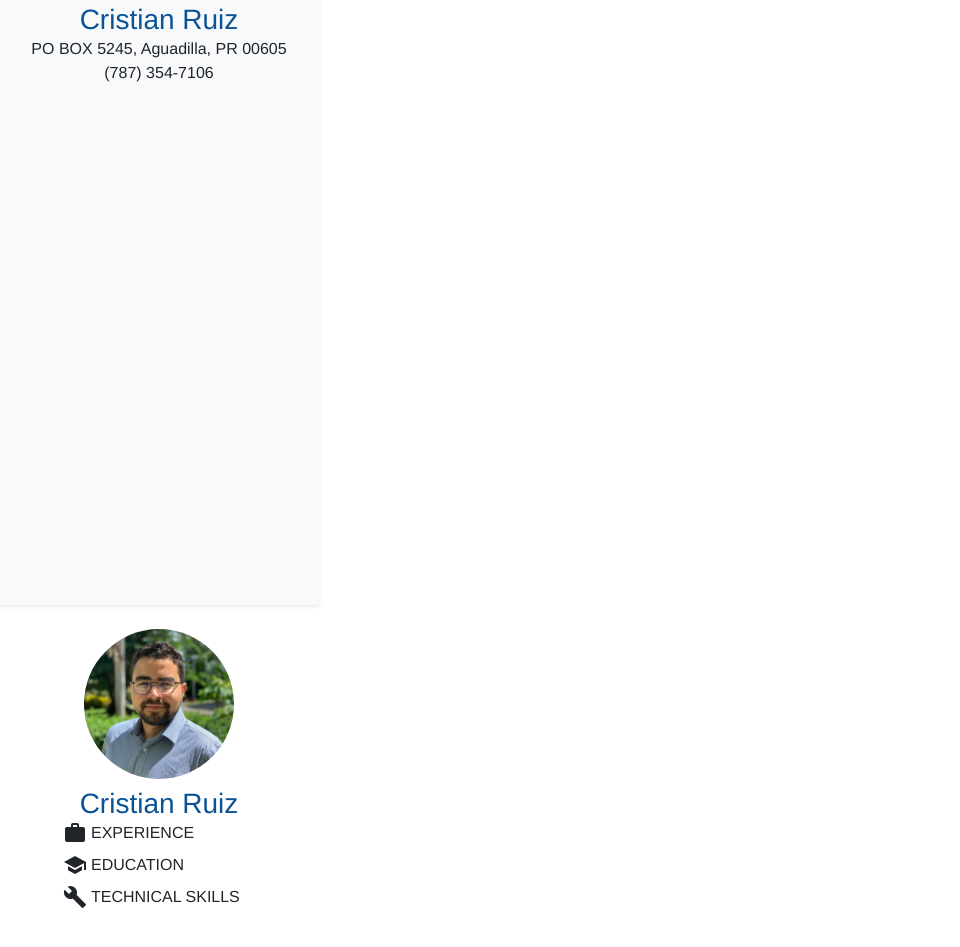
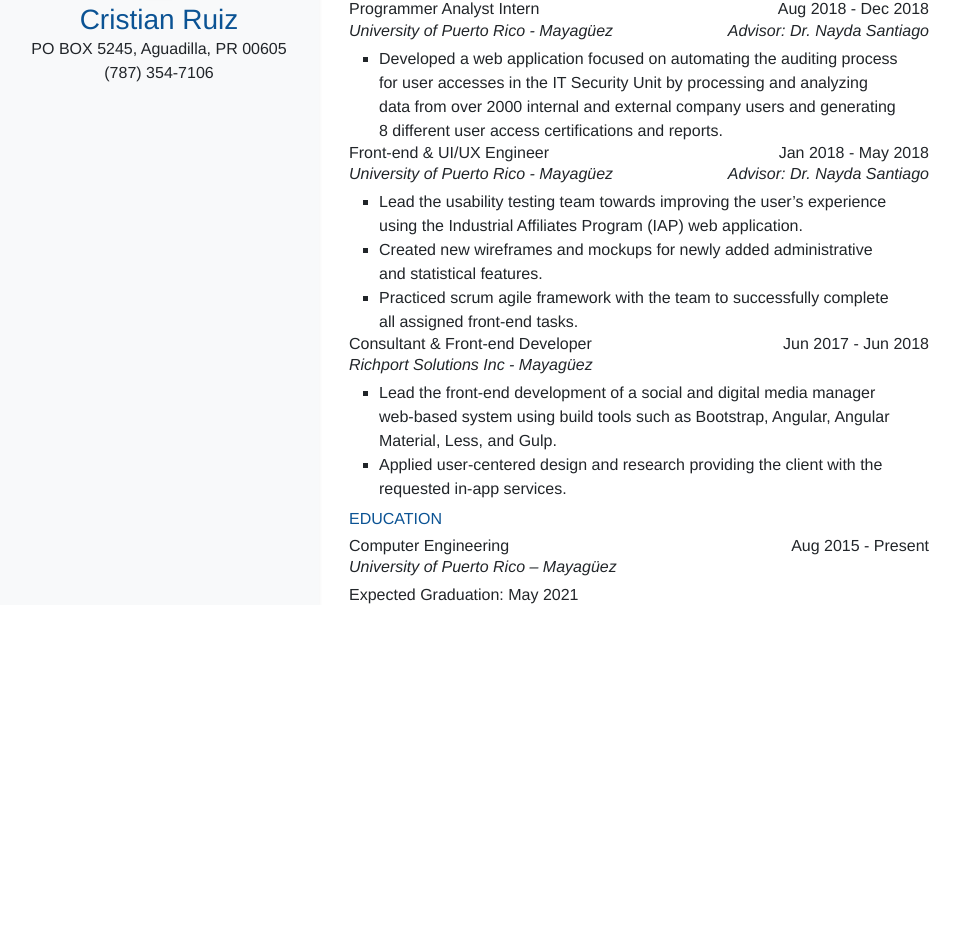
Before and after one commit to krith354/krith354.github.io, an Angular app: page / in a window 1280 px wide. Shown: the part 195-1142 px from the top of the page, without its empty margins (1-961 px from the left). After the commit the page ends 800 px from the top, so only its background shows below. Built offline with nearby package versions, Linux system fonts and the light colour scheme; a web font is replaced by a local one.

Commit message:
added resume info and fixing ui

```diff
--- a/src/app/app.component.html
+++ b/src/app/app.component.html
@@ -1,3 +1,4 @@
+<div class="w-100 d-flex">
   <div class="w-25 vh-100 bg-light shadow-sm">
     <div class="w-100 d-flex justify-content-center">
       <img src="./assets/profile_pic_cris.jpg" class="rounded-circle my-4 shadow" width="150" height="150"  alt="Picture of Cristian Ruiz">
@@ -8,31 +9,121 @@
       <p class="normal m-0">(787) 354-7106</p>
     </div>
   </div>
-<div class="d-flex flex-column p-4 align-items-center w-25">
-  <img src="./assets/profile_pic_cris.jpg" class="rounded-circle mb-2" width="150" height="150"  alt="Picture of Cristian Ruiz">
-  <div class="d-flex flex-column text-center">
-    <h3 class="bold cblue m-0">Cristian Ruiz</h3>
-    <!-- <p class="normal m-0">PO BOX 5245, Aguadilla, PR 00605</p>
-    <p class="normal m-0">(787) 354-7106</p> -->
+  <div class="w-50 vh-100 pt-4 overflow-auto">
+    <ul>
+      <div id="accordionExample" class="d-flex flex-column accordion">
+        <h6 class="bold cblue m-0" type="button" data-toggle="collapse" data-target="#collapseOne" aria-expanded="true" aria-controls="collapseOne">
+          EXPERIENCE
+        </h6>
+        <div id="collapseOne" class="collapse show" aria-labelledby="headingOne" data-parent="#accordionExample">
+          <div class="d-flex align-items-center mt-2">
+            <h6 class="bold mb-0">Embedded Systems Research</h6>
+            <h6 class="normal ml-auto mb-0">Aug 2019 - Dec 2019</h6>
           </div>
-  <div class="container-fluid">
-    <div class="row">
+          <div class="d-flex align-items-center mb-1">
+            <span class="normal font-italic">MCS Healthcare Holdings Inc - San Juan, PR</span>
+          </div>
           <ul>
-        <div class="d-flex align-items-center mb-2">
-          <i class="material-icons mr-1">work</i>
-          <h6 class="bold m-0">EXPERIENCE</h6>
+            <li class="normal">Studied the structure, components, design, and specifications of current Field Programmable Gate Arrays (FPGAs) to understand their applications in Edge Computing and Internet of Things (IoT) and develop a feasible project.</li>
+          </ul>
+          <div class="d-flex align-items-center">
+            <h6 class="bold mb-0">Programmer Analyst Intern</h6>
+            <h6 class="normal ml-auto mb-0">Aug 2018 - Dec 2018</h6>
           </div>
-        <div class="d-flex align-items-center mb-2">
-          <i class="material-icons mr-1">school</i>
-          <h6 class="bold m-0">EDUCATION</h6>
+          <div class="d-flex align-items-center mb-1">
+            <span class="normal font-italic">University of Puerto Rico - Mayagüez</span>
+            <span class="normal font-italic ml-auto">Advisor: Dr. Nayda Santiago</span>
           </div>
-        <div class="d-flex align-items-center mb-2">
-          <i class="material-icons mr-1">build</i>
-          <h6 class="bold m-0">TECHNICAL SKILLS</h6>
+          <ul>
+            <li class="normal">Developed a web application focused on automating the auditing process for user accesses in the IT Security Unit by processing and analyzing data from over 2000 internal and external company users and generating 8 different user access certifications and reports.</li>
+          </ul>
+          <div class="d-flex align-items-center">
+            <h6 class="bold mb-0">Front-end & UI/UX Engineer</h6>
+            <h6 class="normal ml-auto mb-0">Jan 2018 - May 2018</h6>
+          </div>
+          <div class="d-flex align-items-center mb-1">
+            <span class="normal font-italic">University of Puerto Rico - Mayagüez</span>
+            <span class="normal font-italic ml-auto">Advisor: Dr. Nayda Santiago</span>
+          </div>
+          <ul>
+            <li class="normal">Lead the usability testing team towards improving the user’s experience using the Industrial Affiliates Program (IAP) web application.</li>
+            <li class="normal">Created new wireframes and mockups for newly added administrative and statistical features.</li>
+            <li class="normal">Practiced scrum agile framework with the team to successfully complete all assigned front-end tasks.</li>
+          </ul>
+          <div class="d-flex align-items-center">
+            <h6 class="bold mb-0">Consultant & Front-end Developer</h6>
+            <h6 class="normal ml-auto mb-0">Jun 2017 - Jun 2018</h6>
+          </div>
+          <div class="d-flex align-items-center mb-1">
+            <span class="normal font-italic">Richport Solutions Inc - Mayagüez</span>
+          </div>
+          <ul>
+            <li class="normal">Lead the front-end development of a social and digital media manager web-based system using build tools such as Bootstrap, Angular, Angular Material, Less, and Gulp.</li>
+            <li class="normal">Applied user-centered design and research providing the client with the requested in-app services.</li>
+          </ul>
+        </div>
+      </div>
+      <h6 class="bold cblue my-2" type="button" data-toggle="collapse" data-target="#collapseTwo" aria-expanded="true" aria-controls="collapseTwo">
+        EDUCATION
+      </h6>
+      <div id="collapseTwo" class="collapse show" aria-labelledby="headingTwo" data-parent="#accordionExample">
+        <div class="d-flex align-items-center">
+          <h6 class="bold mb-0">Computer Engineering</h6>
+          <h6 class="normal ml-auto mb-0">Aug 2015 - Present</h6>
+        </div>
+        <div class="d-flex align-items-center mb-1">
+          <span class="normal font-italic">University of Puerto Rico – Mayagüez</span>
+        </div>
+        <div class="d-flex align-items-center">
+          <span class="normal">Expected Graduation: <span class="bold">May 2021</span></span>
+        </div>
+        <div class="d-flex align-items-center">
+          <span class="normal">General GPA: <span class="bold">3.16</span></span>
+        </div>
+        <div class="d-flex align-items-center mb-1">
+          <span class="normal">Relevant Courses: Algorithms and Computer Programming, Advanced Programming, Fundamentals of Computer Programming, Data Structures, Software Engineering, Programming Languages, Computer Architecture and Organization</span>
+        </div>
+        <div class="d-flex align-items-center">
+          <h6 class="bold mb-0">Google Tech Exchange Program</h6>
+          <h6 class="normal ml-auto mb-0">Jan 2020 - Present</h6>
+        </div>
+        <div class="d-flex align-items-center mb-1">
+          <span class="normal font-italic">Sunnyvale, California</span>
+        </div>
+        <div class="d-flex align-items-center">
+          <span class="normal">Expected Graduation: <span class="bold">May 2021</span></span>
+        </div>
+        <div class="d-flex align-items-center">
+          <span class="normal">General GPA: <span class="bold">Pending</span></span>
+        </div>
+        <div class="d-flex align-items-center mb-1">
+          <span class="normal">Relevant Courses: Machine Learning, Tech Entrepreneurship & Startups, Human-Computer Interaction, Product Management</span>
+        </div>
+      </div>
+      <h6 class="bold cblue my-2" type="button" data-toggle="collapse" data-target="#collapseThree" aria-expanded="true" aria-controls="collapseThree">
+        TECHNICAL SKILLS
+      </h6>
+      <div id="collapseThree" class="collapse show" aria-labelledby="headingThree" data-parent="#accordionExample">
+        <div class="d-flex align-items-center">
+          <h6 class="bold mb-0">Programming Languages</h6>
+        </div>
+        <div class="d-flex align-items-center mb-1">
+          <span class="normal">Java, JavaScript/TypeScript, HTML, CSS, Python, C, SQL</span>
+        </div>
+        <div class="d-flex align-items-center">
+          <h6 class="bold mb-0">Designing Software</h6>
+        </div>
+        <div class="d-flex align-items-center mb-1">
+          <span class="normal">Figma, Adobe XD, Illustrator, Photoshop, SketchApp, InVision</span>
+        </div>
+        <div class="d-flex align-items-center">
+          <h6 class="bold mb-0">Languages</h6>
+        </div>
+        <div class="d-flex align-items-center mb-1">
+          <span class="normal">English, Spanish</span>
+        </div>
       </div>
     </ul>
   </div>
 </div>
-  <!-- <a class="btn btn-primary btn-lg" href="./assets/Cristian-Ruiz-Resume.pdf" role="button">Download Resume</a> -->
-</div>
 <router-outlet></router-outlet>
--- a/src/styles.css
+++ b/src/styles.css
@@ -51,3 +51,7 @@ h1 {
 .bg_white {
     background-color: white;
 }
+ul {
+    list-style-type: square;
+    padding: 0px 30px 0px 30px !important;
+}
```
Lines whose indentation alone changed are shown as unchanged.
